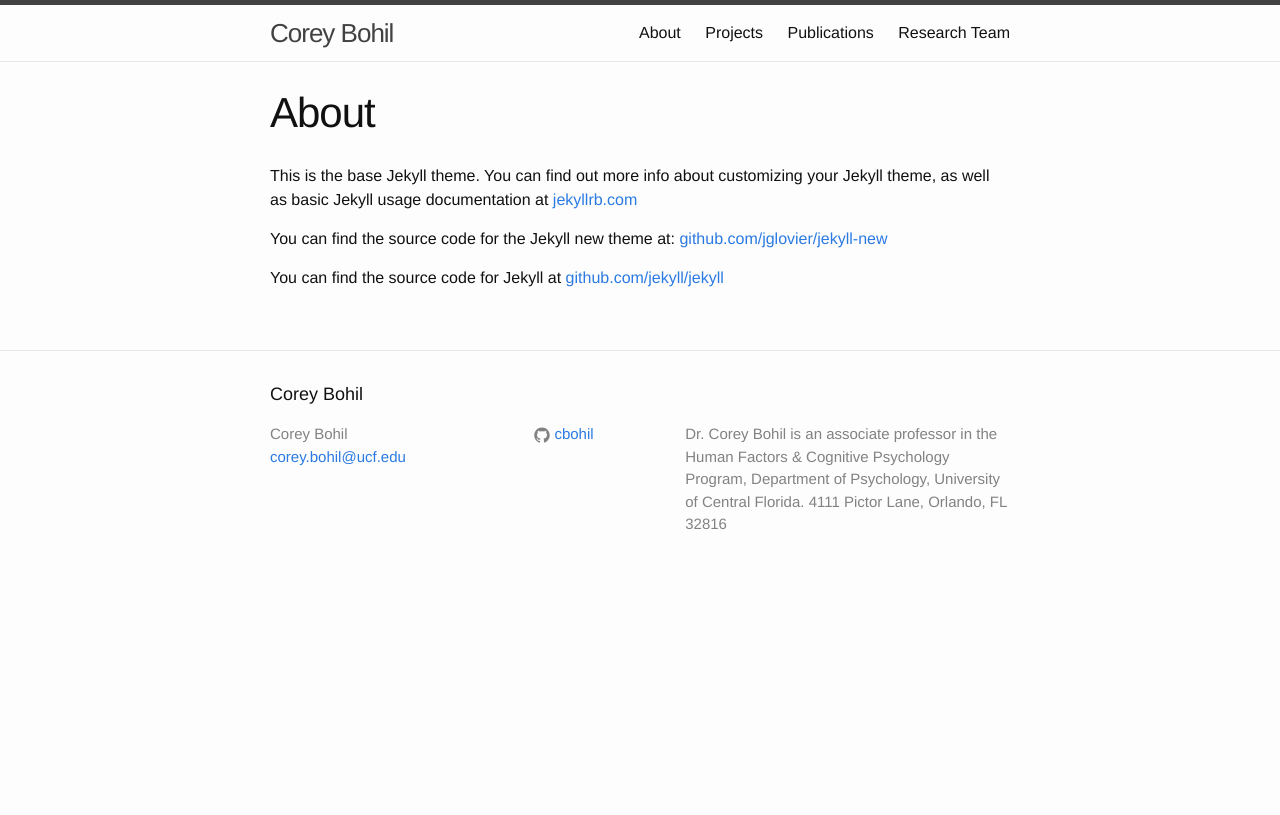
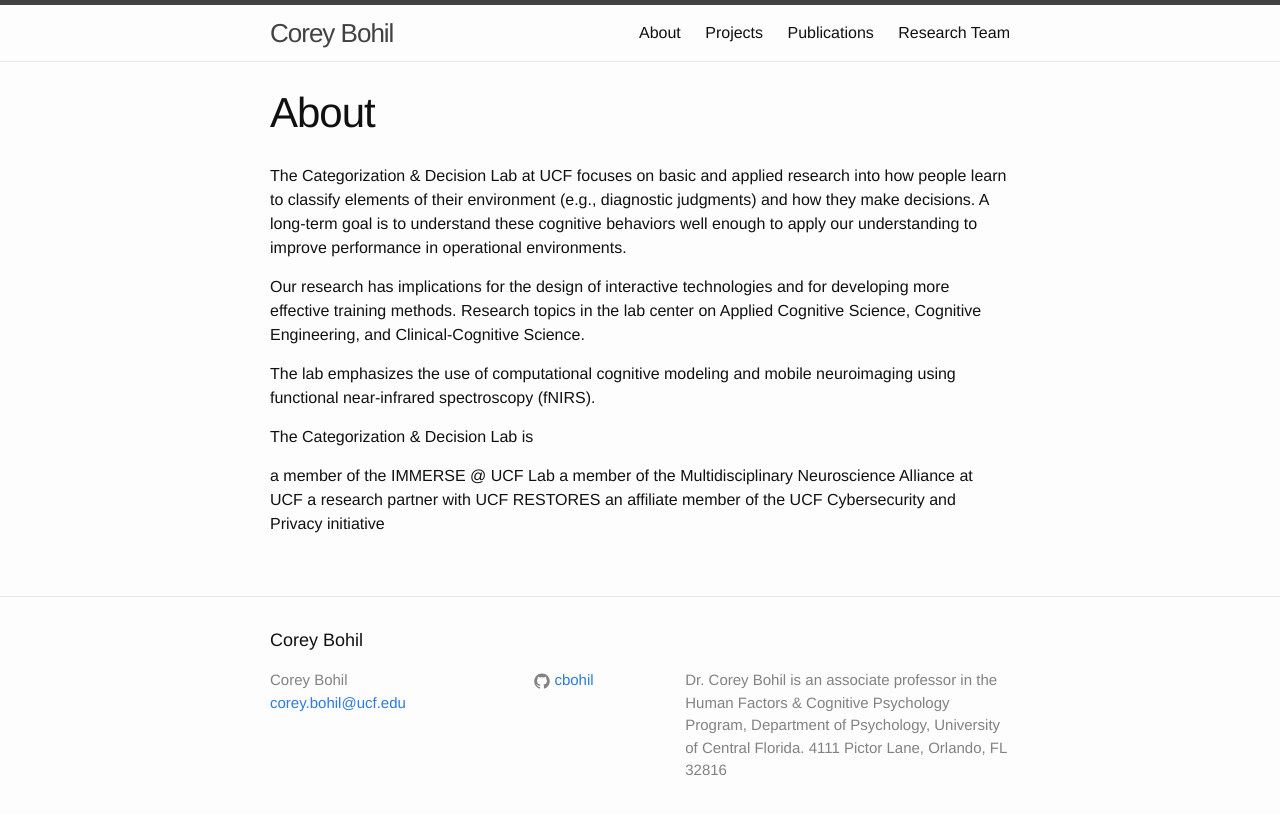
Before and after one commit to cbohil/cbohil.github.io, a Jekyll site: the page built from about.md, in a window 1280 px wide. Shown: the top 815 px of the page. Built offline with Jekyll 4.4.1, drawn with Linux system fonts in a browser that asks for light colours.

Commit message:
updated about.md

```diff
--- a/about.md
+++ b/about.md
@@ -4,8 +4,15 @@ title: About
 permalink: /about/
 ---
 
-This is the base Jekyll theme. You can find out more info about customizing your Jekyll theme, as well as basic Jekyll usage documentation at [jekyllrb.com](http://jekyllrb.com/)
+The Categorization & Decision Lab at UCF focuses on basic and applied research into how people learn to classify elements of their environment (e.g., diagnostic judgments) and how they make decisions.  A long-term goal is to understand these cognitive behaviors well enough to apply our understanding to improve performance in operational  environments.
 
-You can find the source code for the Jekyll new theme at: [github.com/jglovier/jekyll-new](https://github.com/jglovier/jekyll-new)
+Our research has implications for the design of interactive technologies and for developing more effective training methods.  Research topics in the lab center on Applied Cognitive Science, Cognitive Engineering, and Clinical-Cognitive Science.
 
-You can find the source code for Jekyll at [github.com/jekyll/jekyll](https://github.com/jekyll/jekyll)
+The lab emphasizes the use of computational cognitive modeling and mobile neuroimaging using functional near-infrared spectroscopy (fNIRS).
+
+The Categorization & Decision Lab is
+
+a member of the IMMERSE @ UCF Lab
+a member of the Multidisciplinary Neuroscience Alliance at UCF
+a research partner with UCF RESTORES
+an affiliate member of the UCF Cybersecurity and Privacy initiative
```
